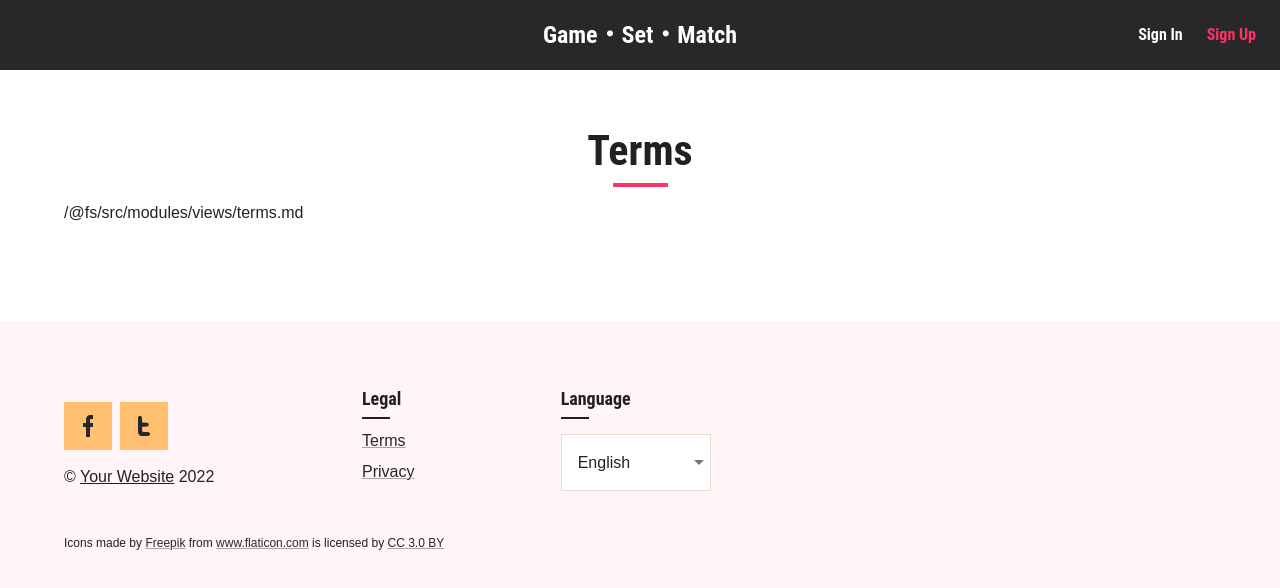
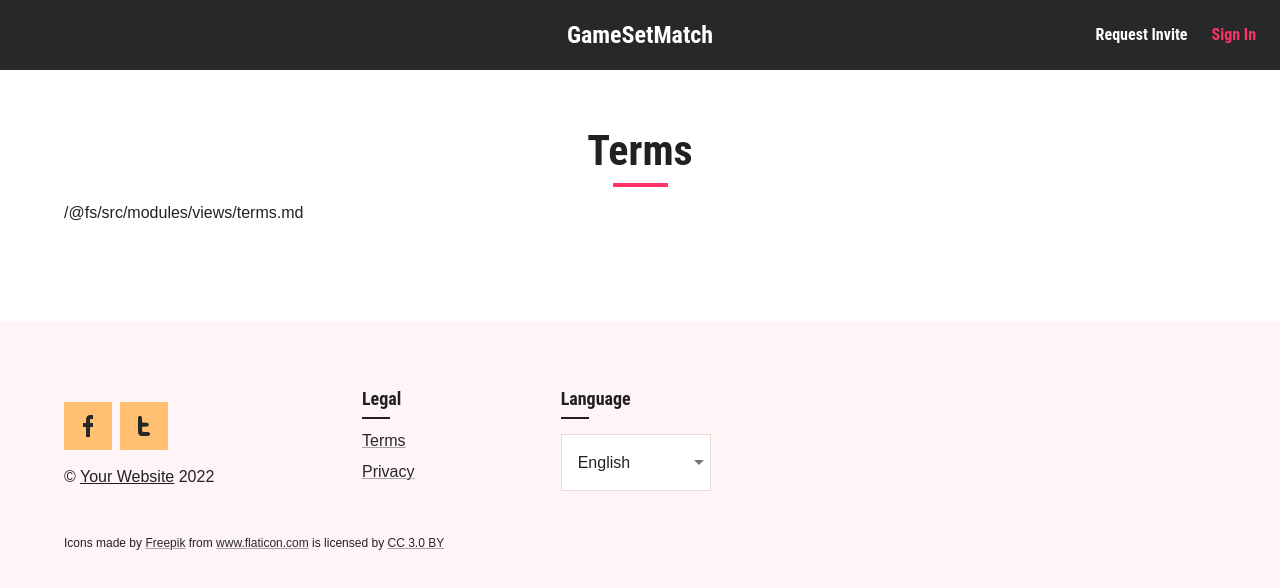
Before and after one commit to dnstock/gsm-fe, a React (Create React App) app: page /terms in a window 1280 px wide. Shown: the top 588 px of the page. Built offline with nearby package versions, Linux system fonts and the light colour scheme.

Commit message:
Add context to request an invitation

```diff
--- a/src/modules/views/AppAppBar.js
+++ b/src/modules/views/AppAppBar.js
@@ -23,25 +23,25 @@ function AppAppBar() {
             href="/"
             sx={{ fontSize: 24 }}
           >
-            {'Game・Set・Match'}
+            {'GameSetMatch'}
           </Link>
           <Box sx={{ flex: 1, display: 'flex', justifyContent: 'flex-end' }}>
             <Link
               color="inherit"
               variant="h6"
               underline="none"
-              href="/sign-in/"
+              href="/sign-up/"
               sx={rightLink}
             >
-              {'Sign In'}
+              {'Request Invite'}
             </Link>
             <Link
               variant="h6"
               underline="none"
-              href="/sign-up/"
+              href="/sign-in/"
               sx={{ ...rightLink, color: 'secondary.main' }}
             >
-              {'Sign Up'}
+              {'Sign In'}
             </Link>
           </Box>
         </Toolbar>
--- a/src/modules/views/ProductCTA.js
+++ b/src/modules/views/ProductCTA.js
@@ -34,10 +34,10 @@ function ProductCTA() {
           >
             <Box component="form" onSubmit={handleSubmit} sx={{ maxWidth: 400 }}>
               <Typography variant="h2" component="h2" gutterBottom>
-                Receive offers
+                Request an Invite
               </Typography>
               <Typography variant="h5">
-                Taste the holidays of the everyday close to home.
+                Join our private beta and experience it for yourself.
               </Typography>
               <TextField
                 noBorder
@@ -51,7 +51,7 @@ function ProductCTA() {
                 variant="contained"
                 sx={{ width: '100%' }}
               >
-                Keep me updated
+                Request Invitation
               </Button>
             </Box>
           </Box>
@@ -75,7 +75,8 @@ function ProductCTA() {
           />
           <Box
             component="img"
-            src="https://images.unsplash.com/photo-1527853787696-f7be74f2e39a?auto=format&fit=crop&w=750&q=80"
+            src="./productCTAImage1.png"
+            // src="https://images.unsplash.com/photo-1527853787696-f7be74f2e39a?auto=format&fit=crop&w=750&q=80"
             alt="call to action"
             sx={{
               position: 'absolute',
--- a/src/modules/views/ProductHowItWorks.js
+++ b/src/modules/views/ProductHowItWorks.js
@@ -111,7 +111,7 @@ function ProductHowItWorks() {
           href="/sign-up/"
           sx={{ mt: 8 }}
         >
-          Get started
+          Request Invite
         </Button>
       </Container>
     </Box>
```
